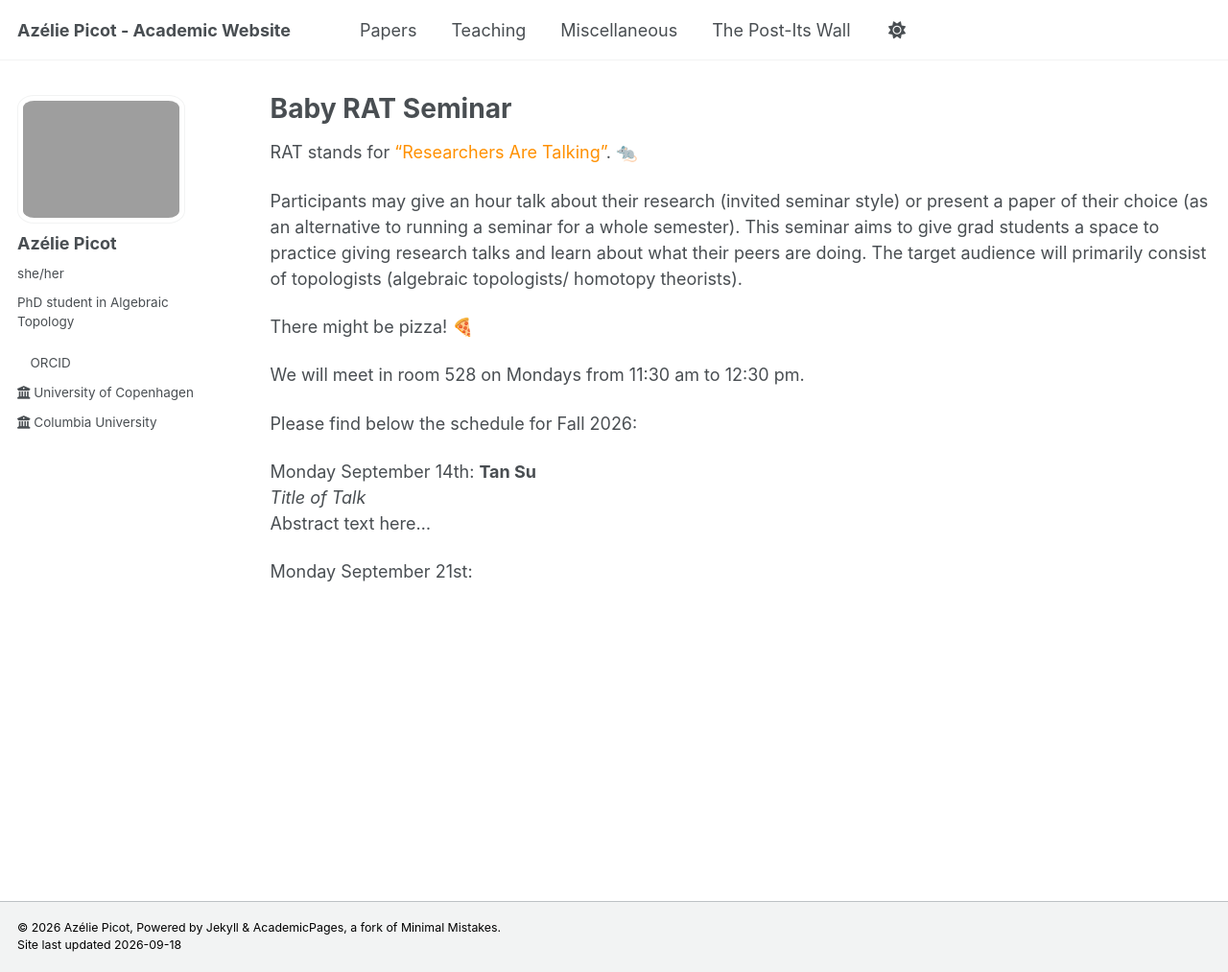
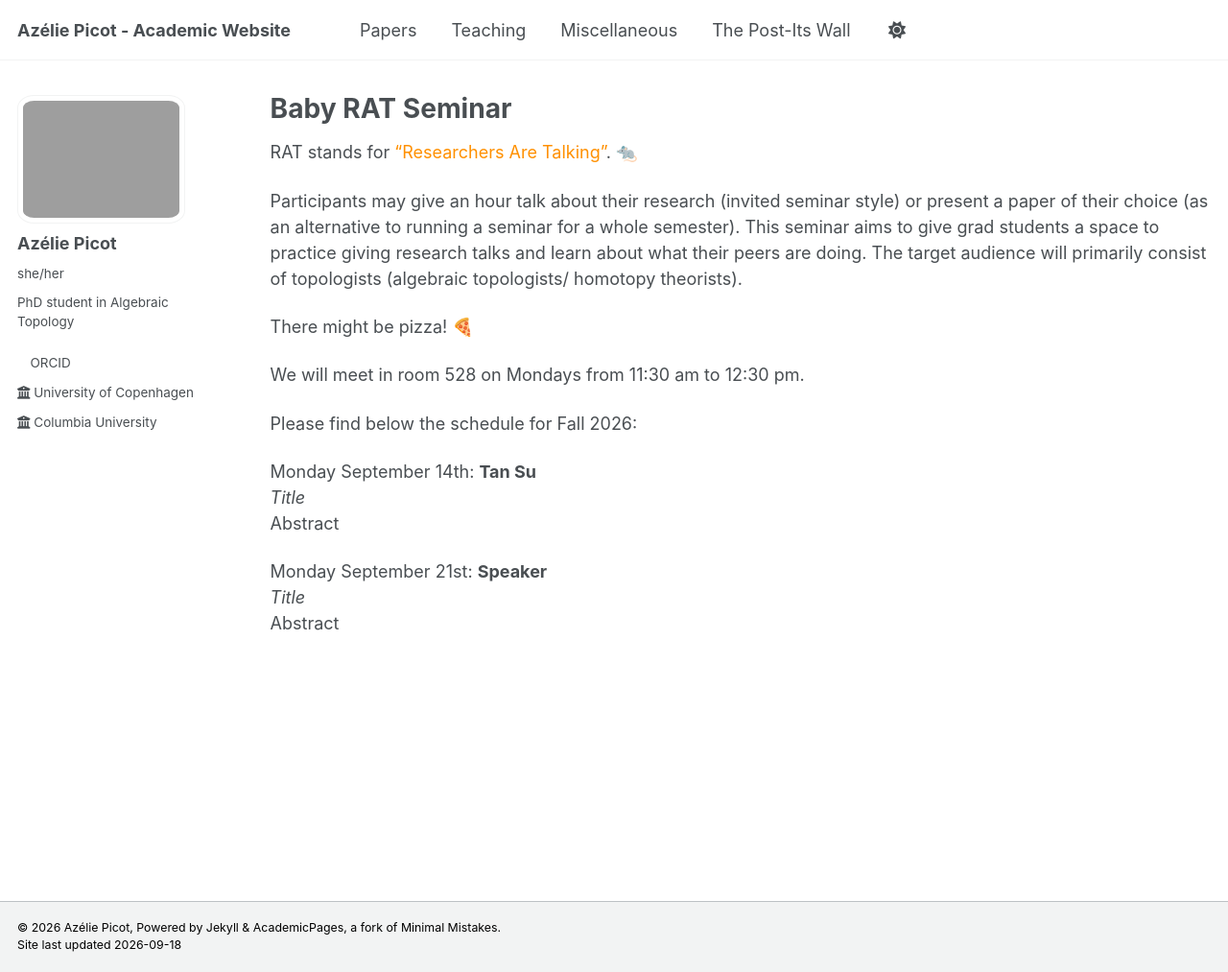
Before and after one commit to azeliepicot/azeliepicot.github.io, a Jekyll site: the page built from _pages/rat seminar.md, in a window 1280 px wide and 1013 px high. Shown: the whole window at 96% size. Built offline with Jekyll 4.4.1, drawn with Linux system fonts in a browser that asks for light colours.

Commit message:
Update seminar schedule formatting and content

```diff
--- a/_pages/rat seminar.md
+++ b/_pages/rat seminar.md
@@ -17,7 +17,9 @@ We will meet in room 528 on Mondays from 11:30 am to 12:30 pm.
 Please find below the schedule for Fall 2026:
 
 Monday September 14th: **Tan Su**
-*Title of Talk*
-Abstract text here...
+*Title*
+Abstract
 
-Monday September 21st:
+Monday September 21st: **Speaker**
+*Title*
+Abstract
```
